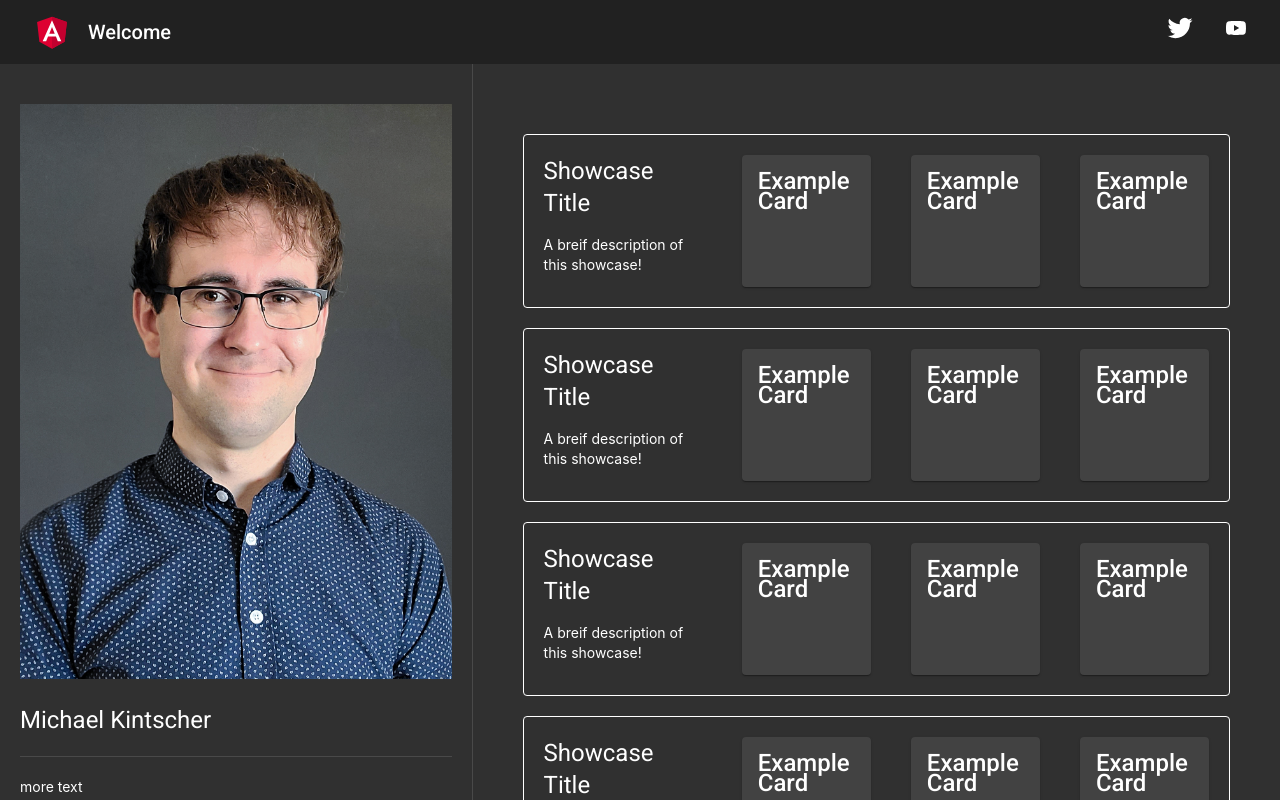
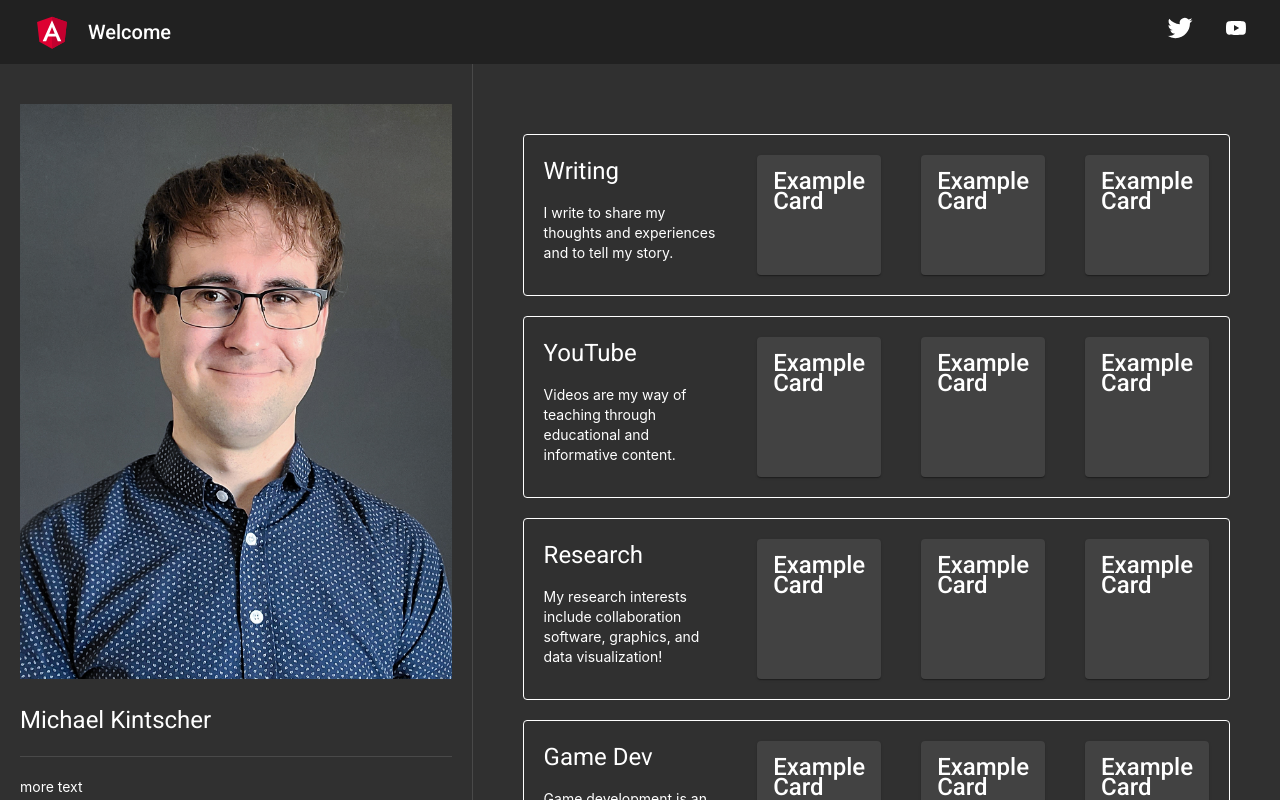
Before and after one commit to MichaelKintscher/michaelkintscher.github.io, an Angular app: page / in a window 1280 px wide. Shown: the top 800 px of the page. Built offline with nearby package versions, Linux system fonts and the light colour scheme.

Commit message:
Added Angular databinding
Added databinding to the content-showcase and showcase-container components, so title and description properties of the showcases can be controlled by the showcase-container.

```diff
--- a/src/app/content-showcase/content-showcase.component.css
+++ b/src/app/content-showcase/content-showcase.component.css
@@ -6,6 +6,7 @@
 
 .showcase-intro-panel {
     margin: 20px;
+    max-width: 300px;
 }
 
 mat-card {
--- a/src/app/content-showcase/content-showcase.component.html
+++ b/src/app/content-showcase/content-showcase.component.html
@@ -1,7 +1,7 @@
 <div class="cards-panel">
   <div class="showcase-intro-panel">
-    <h1>Showcase Title</h1>
-    <p>A breif description of this showcase!</p>
+    <h1>{{ title }}</h1>
+    <p>{{ description }}</p>
   </div>
   <mat-card>
     <mat-card-title>Example Card</mat-card-title>
--- a/src/app/content-showcase/content-showcase.component.ts
+++ b/src/app/content-showcase/content-showcase.component.ts
@@ -1,4 +1,4 @@
-import { Component, OnInit } from '@angular/core';
+import { Component, Input, OnInit } from '@angular/core';
 
 @Component({
   selector: 'app-content-showcase',
@@ -7,6 +7,10 @@ import { Component, OnInit } from '@angular/core';
 })
 export class ContentShowcaseComponent implements OnInit {
 
+  // Properties
+  @Input() title = 'Title';
+  @Input() description = 'A breif description of this showcase!'
+
   constructor() { }
 
   ngOnInit(): void {
--- a/src/app/showcase-container/showcase-container.component.html
+++ b/src/app/showcase-container/showcase-container.component.html
@@ -1,6 +1,6 @@
 <div class="main-container">
-  <app-content-showcase></app-content-showcase>
-  <app-content-showcase></app-content-showcase>
-  <app-content-showcase></app-content-showcase>
-  <app-content-showcase></app-content-showcase>
+  <app-content-showcase [title]="showcase1Title" [description]="showcase1Description"></app-content-showcase>
+  <app-content-showcase [title]="showcase2Title" [description]="showcase2Description"></app-content-showcase>
+  <app-content-showcase [title]="showcase3Title" [description]="showcase3Description"></app-content-showcase>
+  <app-content-showcase [title]="showcase4Title" [description]="showcase4Description"></app-content-showcase>
 </div>
--- a/src/app/showcase-container/showcase-container.component.ts
+++ b/src/app/showcase-container/showcase-container.component.ts
@@ -7,6 +7,17 @@ import { Component, OnInit } from '@angular/core';
 })
 export class ShowcaseContainerComponent implements OnInit {
 
+  // Properties
+  showcase1Title = 'Writing';
+  showcase2Title = 'YouTube';
+  showcase3Title = 'Research';
+  showcase4Title = 'Game Dev';
+
+  showcase1Description = 'I write to share my thoughts and experiences and to tell my story.';
+  showcase2Description = 'Videos are my way of teaching through educational and informative content.';
+  showcase3Description = 'My research interests include collaboration software, graphics, and data visualization!';
+  showcase4Description = 'Game development is an opportunity for me to build meaingful experiences!';
+
   constructor() { }
 
   ngOnInit(): void {
```
Also changed, not shown: 3 other files (tests, documents, lock files or other folders).
